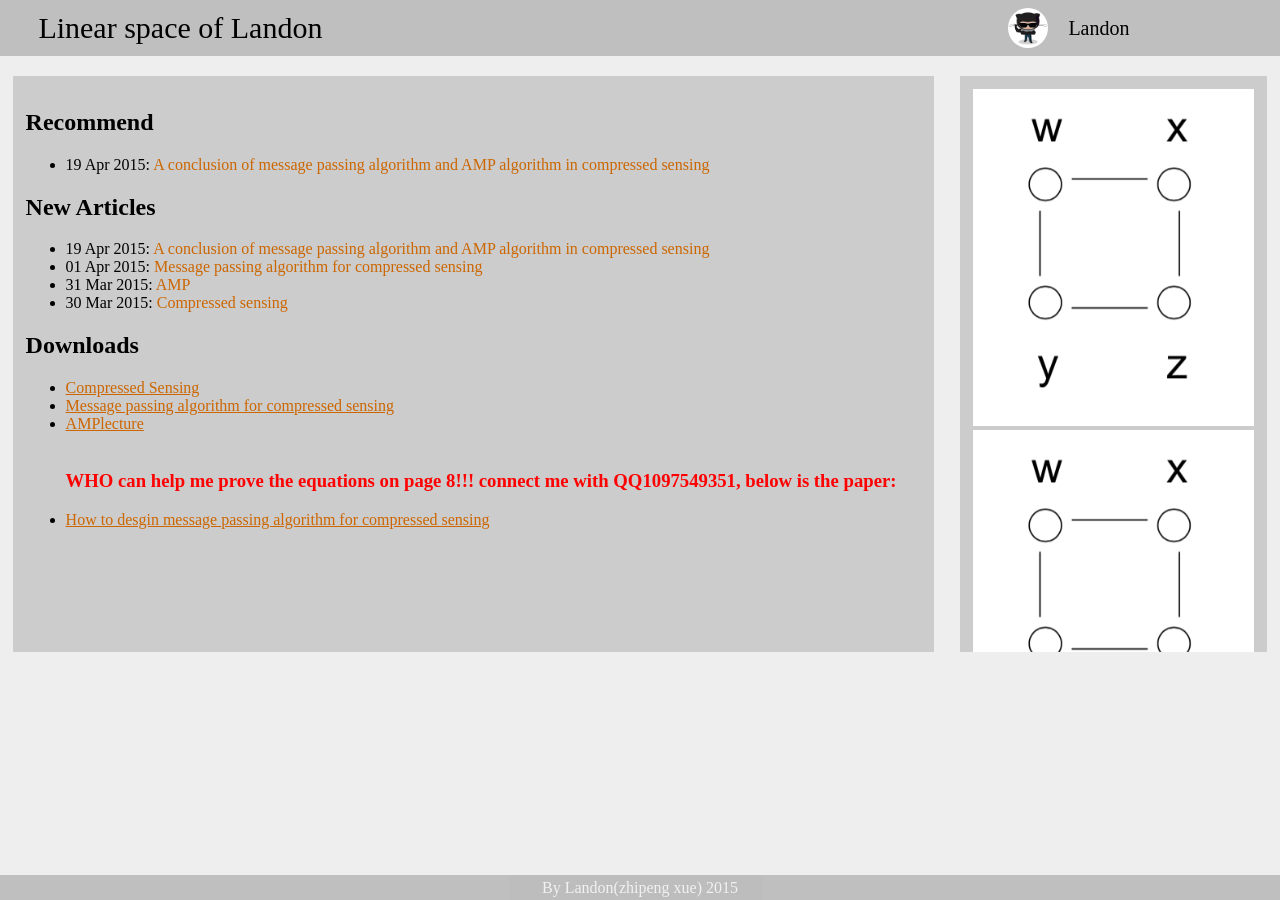
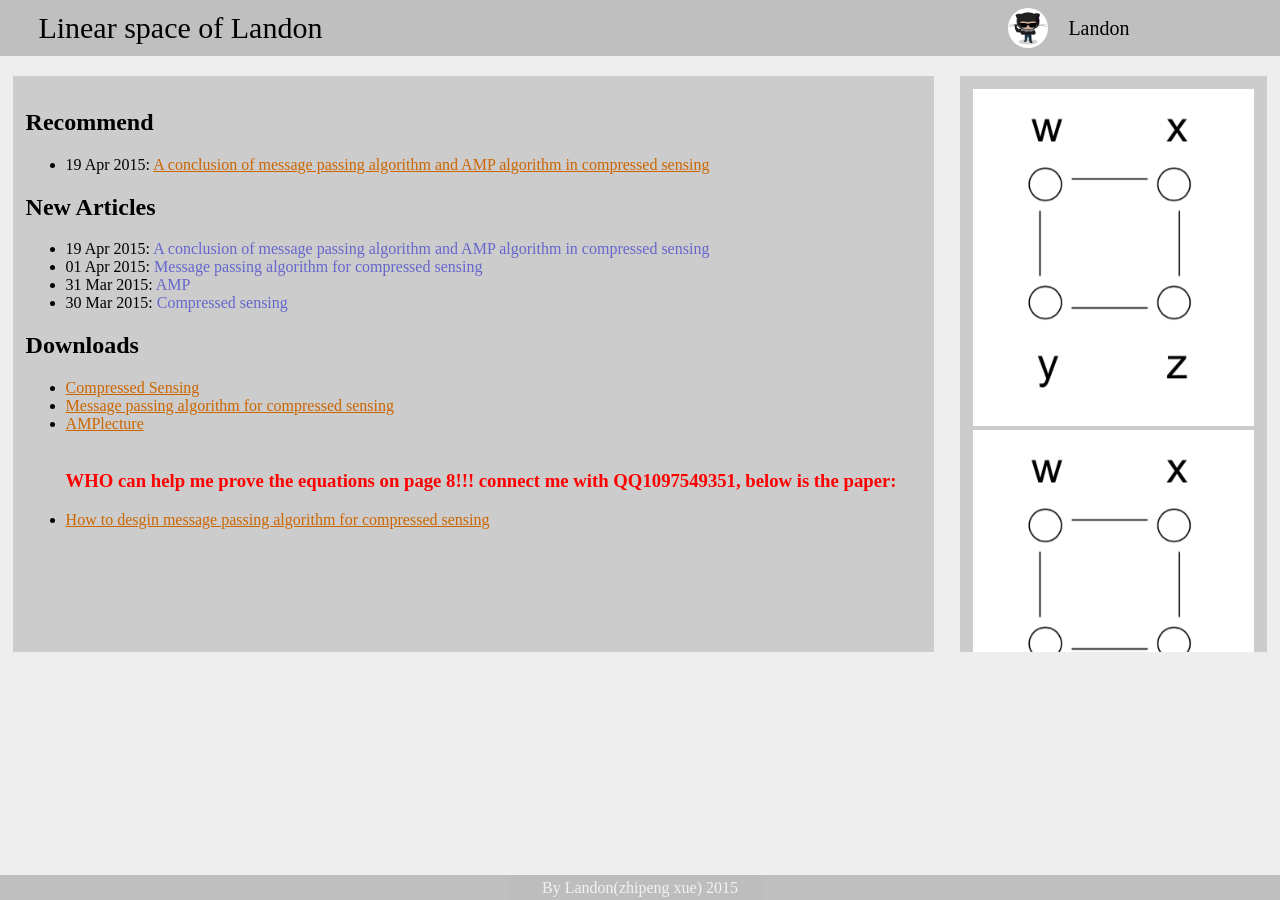
Before and after one commit to myworkstation/myworkstation.github.io, a Jekyll site: the page built from index.html, in a window 1280 px wide. Built offline with Jekyll 4.4.1, drawn with Linux system fonts in a browser that asks for light colours; nearby versions of some CDN libraries; library files that are not in the unit come from our copies.

Commit message:
add a post

```diff
--- a/css/index.css
+++ b/css/index.css
@@ -18,8 +18,6 @@ html,body{width:100%;height:100%;overflow: hidden; padding:0px;border: 0px;margi
 
 #contextdiv{margin: 0px;margin-left: 1%;margin-right: 1%;color: black;width: 70%;/*background-color: rgba(0,0,0,0.6);*/padding: 1%;overflow: scroll;max-height: 550px;float: left;background: #CCCCCC;min-height: 550px;}
 
-#newart a{text-decoration: none;color: #6666CC;}
-
 #contextdiv a{color: #CC6600;}
 
 #sidediv {width: 22%;height: 550px;background-color: #CCCCCC;float: left;margin-left: 1%;margin-right: 1%;overflow: scroll;padding: 1%;}
--- a/index.html
+++ b/index.html
@@ -2,17 +2,22 @@
 layout: default
 title: Linear space of Landon
 ---
+<head>
+	<style type="text/css">
+	#newart a{text-decoration: none;color: #6666CC;}
+	</style>
+</head>
 <h2>Recommend</h2>
 <ul>
 	{% for post in site.tags.recommend %}
-	<li>{{ post.date | date_to_string }}: <a href="{{ site.baseurl }}{{ post.url }}" style="text-decoration: none;">{{ post.title }}</a></li>
+	<li>{{ post.date | date_to_string }}: <a href="{{ site.baseurl }}{{ post.url }}">{{ post.title }}</a></li>
 	{% endfor %}
 </ul>
 
 <h2>New Articles</h2>
 <ul id="newart">
 	{% for post in site.posts %}
-	<li>{{ post.date | date_to_string }}: <a href="{{ site.baseurl }}{{ post.url }}" style="text-decoration: none;">{{ post.title }}</a></li>
+	<li>{{ post.date | date_to_string }}: <a href="{{ site.baseurl }}{{ post.url }}">{{ post.title }}</a></li>
 	<!-- {{ post.excerpt }} -->
 	{% endfor %}
 </ul>
```
